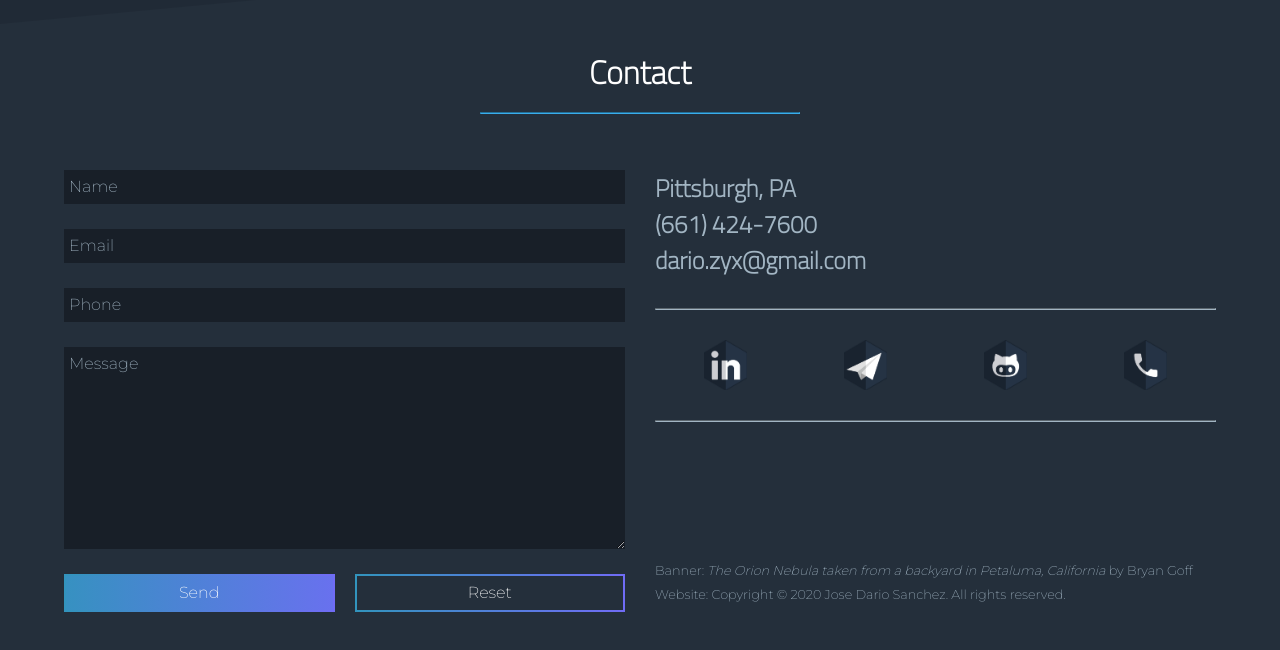
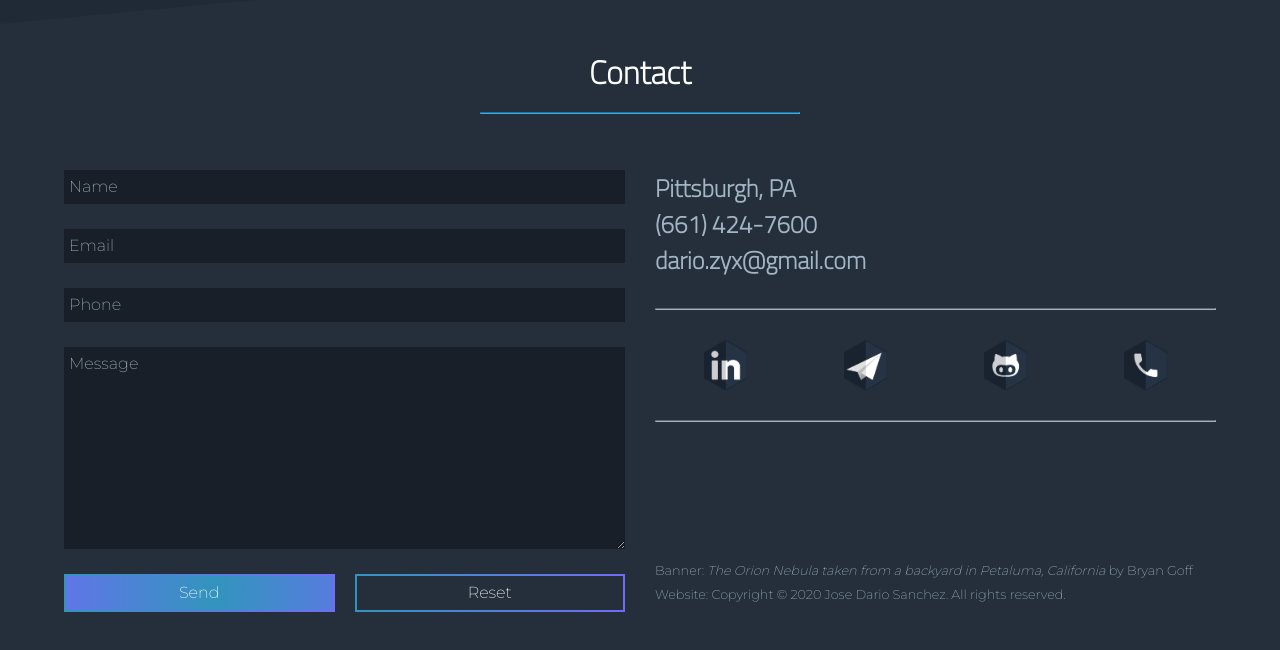
Before and after one commit to darzyx/darzyx, a React (Create React App) app: page / in a window 1280 px wide. Shown: the part 5002-5652 px from the top of the page. Built offline with nearby package versions, Linux system fonts and the light colour scheme.

Commit message:
Update magic button hover styles

```diff
--- a/src/Styles/_partials.scss
+++ b/src/Styles/_partials.scss
@@ -12,8 +12,8 @@
 }
 
 %background-grad {
-  background: linear-gradient(90deg, #3294bd, #706cf5);
-  background-size: 125% 125%;
+  background: linear-gradient(90deg,#706cf5, #3294bd, #706cf5);
+  background-size: 150% 150%;
 
   animation: GradAnimation 1s ease infinite;
 
--- a/src/Styles/_projects.scss
+++ b/src/Styles/_projects.scss
@@ -67,7 +67,6 @@
 
         button[name=demo] {
           background-color: $contact-accent-color;
-          transition: background-color 250ms linear;
 
           &:hover { @extend %background-grad; border-color: #706CF5; }
         }
--- a/src/Styles/_skills.scss
+++ b/src/Styles/_skills.scss
@@ -99,7 +99,6 @@
           color: $contact-primary-color;
 
           background-color: $contact-accent-color;
-          transition: background-color 250ms linear;
 
           &:hover { @extend %background-grad; border-color: #706CF5; }
         }
--- a/src/Styles/index.css
+++ b/src/Styles/index.css
@@ -20,8 +20,8 @@
   align-items: center; }
 
 .skills .content .download-container a .download-button:hover, .projects .grid .text .buttons button[name=demo]:hover, .contact .content form .buttons button[type=submit] {
-  background: linear-gradient(90deg, #3294bd, #706cf5);
-  background-size: 125% 125%;
+  background: linear-gradient(90deg, #706cf5, #3294bd, #706cf5);
+  background-size: 150% 150%;
   animation: GradAnimation 1s ease infinite; }
 
 @keyframes GradAnimation {
@@ -223,8 +223,7 @@
         border: 1px solid #39ADEB;
         border-radius: 8px;
         color: #FFFFFF;
-        background-color: #39ADEB;
-        transition: background-color 250ms linear; }
+        background-color: #39ADEB; }
         .skills .content .download-container a .download-button:hover {
           border-color: #706CF5; }
   .skills .triangle {
@@ -300,8 +299,7 @@
           border-radius: 8px;
           color: #FFFFFF; }
         .projects .grid .text .buttons button[name=demo] {
-          background-color: #39ADEB;
-          transition: background-color 250ms linear; }
+          background-color: #39ADEB; }
           .projects .grid .text .buttons button[name=demo]:hover {
             border-color: #706CF5; }
         .projects .grid .text .buttons button[name=source] {
```
